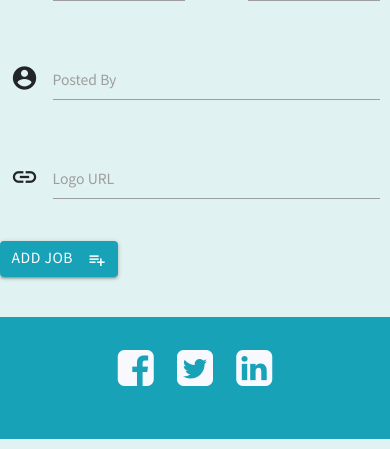
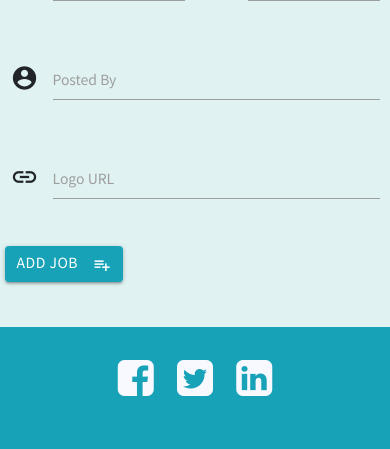
Before and after one commit to Code-Institute-Submissions/approach_people, a Flask app: page /post_job in a window 390 px wide. Shown: the part 1244-1693 px from the top of the page. Run offline with Flask 2, Linux system fonts and the light colour scheme; data that the repository does not hold is empty; some libraries are stand-ins or nearby versions.

Commit message:
Added margin to btn-info on small screens

```diff
--- a/static/css/style.css
+++ b/static/css/style.css
@@ -192,4 +192,7 @@
         width: 80%;
         margin: 5px;
     }
+    .btn-info{
+        margin: 5px;
+    }
 }
```
